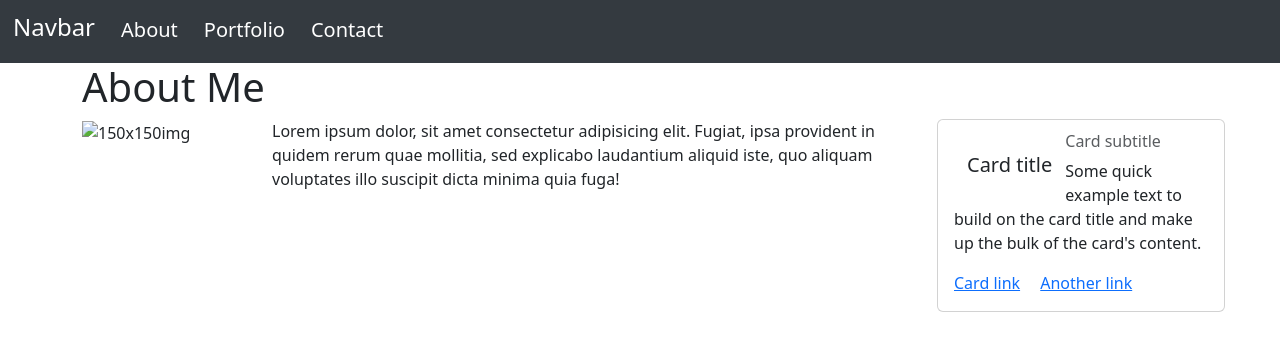
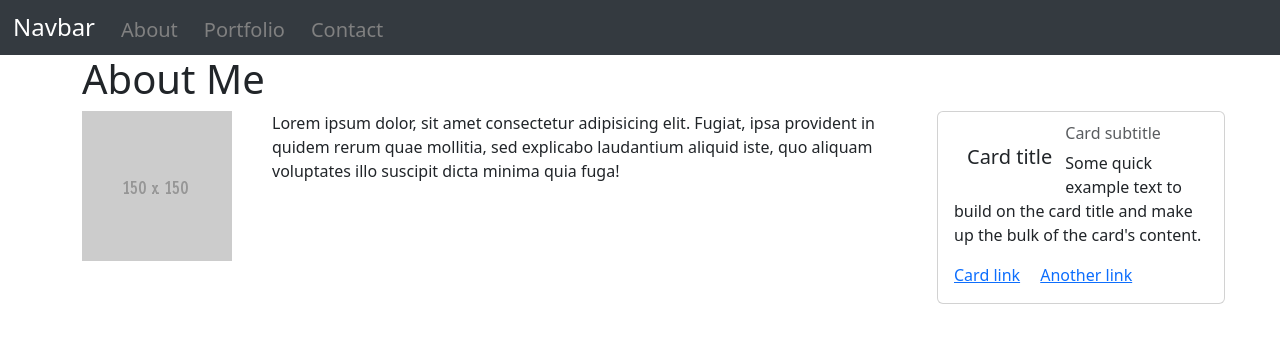
Before and after one commit to benzed3/CardLayout_02-16, a plain HTML site: page index.html in a window 1280 px wide. Drawn offline with nearby package versions, Linux system fonts and the light colour scheme.

Commit message:
rearranged links and added image

```diff
--- a/index.html
+++ b/index.html
@@ -4,9 +4,9 @@
 <head>
     <meta charset="UTF-8">
     <meta name="viewport" content="width=device-width, initial-scale=1.0">
-    <link rel="stylesheet" type="text/css" href="style.css">
     <link href="https://cdn.jsdelivr.net/npm/bootstrap@5.3.3/dist/css/bootstrap.min.css" rel="stylesheet"
         integrity="sha384-QWTKZyjpPEjISv5WaRU9OFeRpok6YctnYmDr5pNlyT2bRjXh0JMhjY6hW+ALEwIH" crossorigin="anonymous">
+    <link rel="stylesheet" type="text/css" href="style.css">
     <title>Card Layout Practice</title>
 </head>
 
@@ -30,7 +30,7 @@
         <div class="row">
 
             <div class="col-sm-2">
-                <img src="" alt="150x150img">
+                <img src="150x150.gif" alt="150x150img">
             </div>
 
             <div class="col-sm-7">
```
Also changed, not shown: 150x150.gif (added).
